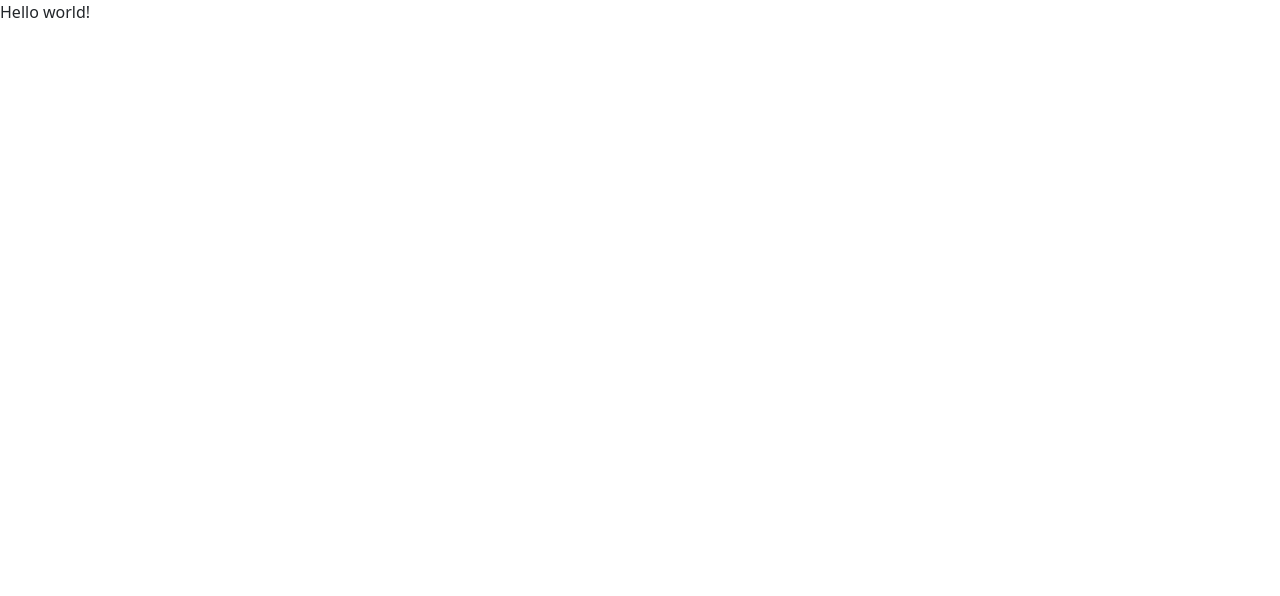
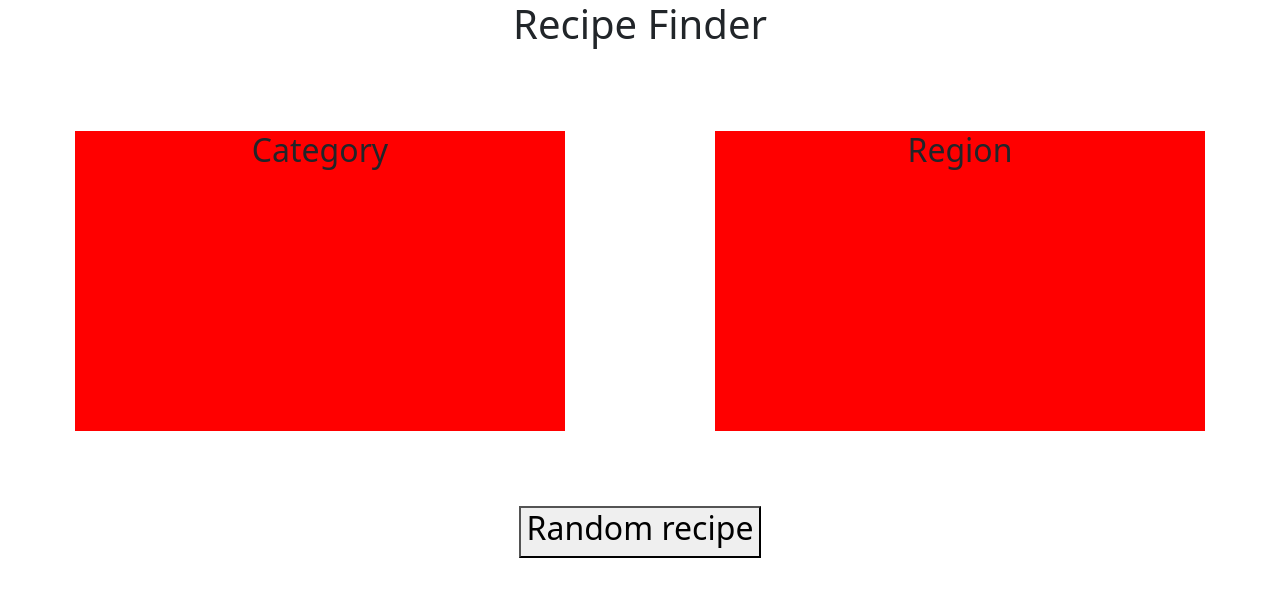
Before and after one commit to jacqizee/Recipe-Finder, a React (Create React App) app: page / in a window 1280 px wide. Shown: the top 596 px of the page. Built offline with nearby package versions, Linux system fonts and the light colour scheme; the HTML template or start-up script is replaced by a standard one.

Commit message:
Project Two - home, category and region pages

```diff
--- /dev/null
+++ b/public/index.html
@@ -0,0 +1,20 @@
+<!DOCTYPE html>
+<html lang="en">
+  <head>
+    <meta charset="utf-8" />
+    <link rel="icon" href="%PUBLIC_URL%/favicon.ico" />
+    <meta name="viewport" content="width=device-width, initial-scale=1" />
+    <title>GA-LDN React Template</title>
+  </head>
+  <body>
+    <noscript>You need to enable JavaScript to run this app.</noscript>
+    <div id="root"></div>
+    <!--
+      This HTML file is a template.
+      If you open it directly in the browser, you will see an empty page.
+
+      To begin the development, run `npm start` or `yarn start`.
+      To create a production bundle, use `npm run build` or `yarn build`.
+    -->
+  </body>
+</html>
--- a/src/App.js
+++ b/src/App.js
@@ -1,8 +1,23 @@
 import React from 'react'
+import { BrowserRouter, Routes, Route } from 'react-router-dom'
+
+
+import Home from './components/Home'
+import Categories from './components/Category'
+import Region from './components/Region'
 
 const App = () => {
   return (
-    <p>Hello world!</p>
+
+    <BrowserRouter>
+      <Routes>
+        <Route path = '/' element = {<Home />} />
+        <Route path = '/Category' element = {<Categories />} />
+        <Route path = '/Region' element = {<Region />} />
+
+      </Routes>
+    </BrowserRouter>
+
   )
 }
 
--- /dev/null
+++ b/src/components/Category.js
@@ -0,0 +1,61 @@
+import React, { useState, useEffect } from 'react'
+import axios from 'axios'
+
+import Row from 'react-bootstrap/Row'
+import Col from 'react-bootstrap/Col'
+import { Container } from 'react-bootstrap'
+
+
+
+const Categories = () => {
+
+
+  const [ categories, setCategories ] = useState([])
+  const [ loading, setLoading ] = useState(true)
+  const [ error, setErrors ] = useState(false)
+
+
+  useEffect(() => {
+
+    const getCategories = async () => {
+      try {
+        const { data } = await axios.get('https://www.themealdb.com/api/json/v1/1/categories.php')
+        console.log(data)
+        setCategories(data.categories)
+      } catch (error) {
+        console.log(error)
+        setErrors(true)
+      }
+      setLoading(false)
+    }
+    getCategories()
+  })
+
+
+
+  return (
+    <Container>
+      <h1>Categories</h1>
+      <Row>
+        {loading ? <p>loading</p>
+        : error ? <p>error</p>
+        :
+        categories.map(category => {
+          const { strCategory, idCategory, strCategoryThumb } = category
+          return (
+
+            <Col key={idCategory} md='4'>
+              <div className = 'category-tile'>{strCategory}
+              <img src={strCategoryThumb} alt ='category'/>
+              </div>
+
+            </Col>
+          )
+        })}
+      </Row>
+    </Container>
+  )
+}
+
+
+export default Categories
--- a/src/components/Home.js
+++ b/src/components/Home.js
@@ -0,0 +1,29 @@
+import React from 'react'
+
+
+const Home = () => {
+
+
+  return (
+    <section className = 'home-container'>
+      <h1>Recipe Finder</h1>
+      <section className = 'home-content'>
+        <div className="categories">
+          <h2>Category</h2>
+        </div>
+        <div className="region">
+          <h2>Region</h2>
+        </div>
+      </section>
+      <section className = 'home-random'>
+        <button className = 'btn-random'>
+          <h2>Random recipe</h2>
+        </button>
+      </section>
+
+    </section>
+  )
+
+}
+
+export default Home
--- /dev/null
+++ b/src/components/Region.js
@@ -0,0 +1,60 @@
+import React, { useState, useEffect } from 'react'
+import axios from 'axios'
+
+import Row from 'react-bootstrap/Row'
+import Col from 'react-bootstrap/Col'
+import { Container } from 'react-bootstrap'
+
+
+
+const Region = () => {
+
+
+  const [ regions, setRegions ] = useState([])
+  const [ loading, setLoading ] = useState(true)
+  const [ error, setErrors ] = useState(false)
+
+
+  useEffect(() => {
+
+    const getRegions = async () => {
+      try {
+        const { data } = await axios.get('https://www.themealdb.com/api/json/v1/1/list.php?a=list')
+        console.log(data)
+        setRegions(data.meals)
+      } catch (error) {
+        console.log(error)
+        setErrors(true)
+      }
+      setLoading(false)
+    }
+    getRegions()
+  })
+
+
+
+  return (
+    <Container>
+      <h1>Regions</h1>
+      <Row>
+        {loading ? <p>loading</p>
+        : error ? <p>error</p>
+        :
+        regions.map((region, index) => {
+          const { strArea } = region
+          return (
+
+            <Col key={index} md='4'>
+              <div className = 'area-tile' id ={strArea}>{strArea}
+              </div>
+
+            </Col>
+          )
+        })}
+      </Row>
+    </Container>
+  )
+}
+
+
+export default Region
--- /dev/null
+++ b/src/styles/home.scss
@@ -0,0 +1,13 @@
+.home-container {
+  text-align: center;
+  .home-content {
+    display: flex;
+    max-width: 100%;
+    div {
+      width: calc(100% / 2 - 150px);
+      height: 300px;
+      margin: 75px;
+      background-color: red;
+    }
+  }
+}
--- a/src/styles/main.scss
+++ b/src/styles/main.scss
@@ -0,0 +1 @@
+@import './home.scss';
```
Also changed, not shown: 1 other file (tests, documents, lock files or other folders).
